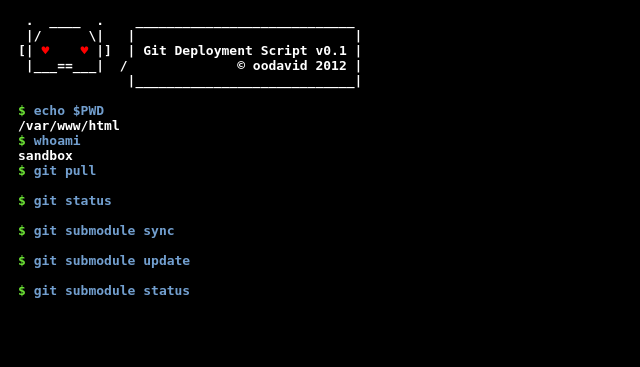
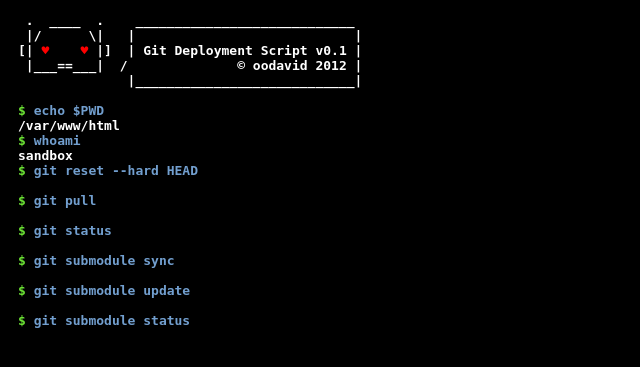
Before and after one commit to shajaratul/TMS, a PHP site: page /deploy.php in a window 1280 px wide. Shown: the top 367 px of the page, without its empty margins (0-640 px from the left). Run offline with PHP 8.4, Linux system fonts and the light colour scheme.

Commit message:
added git reset hard command to the deployment script

```diff
--- a/deploy.php
+++ b/deploy.php
@@ -10,6 +10,7 @@
 	$commands = array(
 		'echo $PWD',
 		'whoami',
+		'git reset --hard HEAD',
 		'git pull',
 		'git status',
 		'git submodule sync',
```
